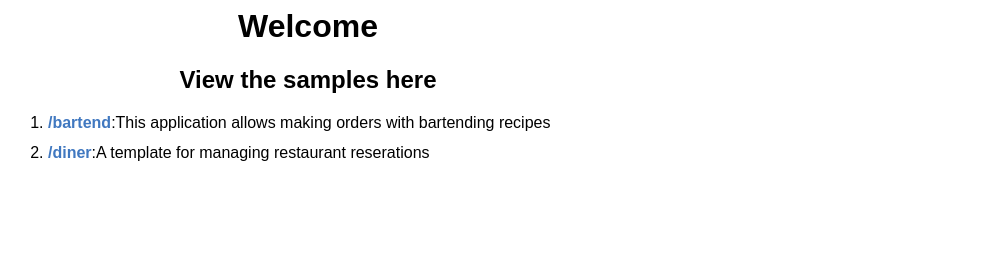
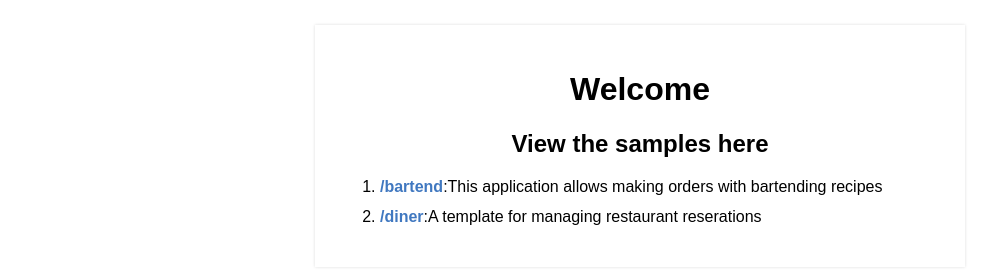
Before and after one commit to Gopikrishna19/samples, a plain HTML site: page index.html in a window 1280 px wide. Shown: the whole page, without its empty margins (0-998 px from the left). Drawn offline with Linux system fonts and the light colour scheme.

Commit message:
Update index.html

```diff
--- a/index.html
+++ b/index.html
@@ -3,6 +3,9 @@
     font-family: sans-serif;
     width: 95%;
     max-width: 600px;
+    margin: 25px auto;
+    box-shadow: 0 0 3px #DDD;
+    padding: 25px;
   }
   li {
     margin-bottom: 12px;
```
